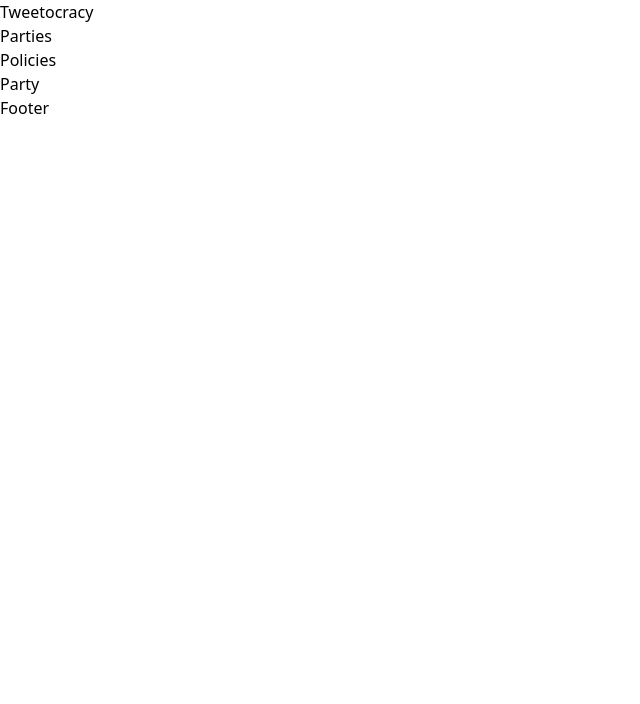
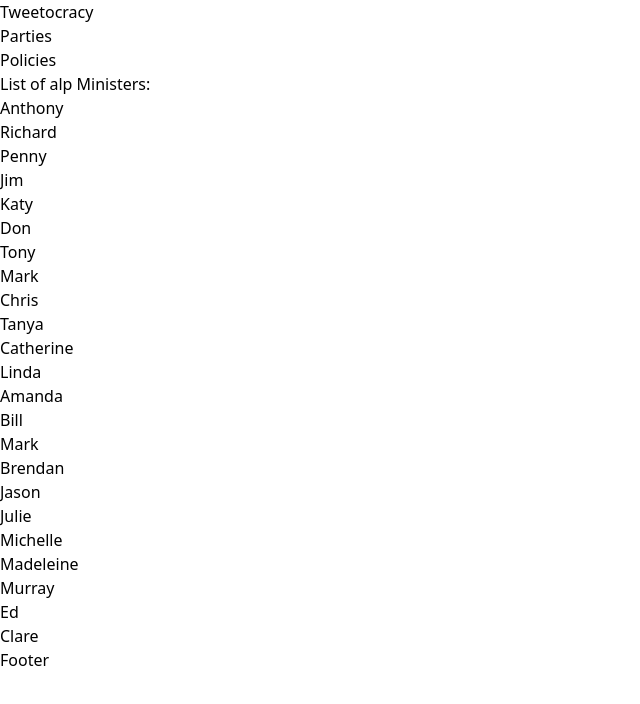
Before and after one commit to newportkat/tweetocracy, a React (Vite) app in the folder client/: page /parties/alp in a window 1280 px wide. Shown: the top 704 px of the page, without its empty margins (0-640 px from the left). Built offline with nearby package versions, Linux system fonts and the light colour scheme.

Commit message:
updated party

```diff
--- a/client/src/pages/Party.tsx
+++ b/client/src/pages/Party.tsx
@@ -1,7 +1,34 @@
-import React from "react";
+import React, { useEffect, useState } from "react"
+import { Link, useParams } from "react-router-dom"
+import { alpData } from "../data/alpData"
+import { coalitionData } from "../data/coalitionData"
 
 const Party = () => {
-  return <div>Party</div>;
-};
+    const { id } = useParams()
+    const [politicians, setPoliticians] = useState([])
 
-export default Party;
+    useEffect(() => {
+        if (id === "alp") {
+            setPoliticians(alpData)
+        } else if (id === "coalition") {
+            setPoliticians(coalitionData)
+        }
+    }, [id])
+
+    return (
+        <main>
+            <h2>List of {id} Ministers:</h2>
+            <ul>
+                {politicians.map((politician) => (
+                    <li key={politician.id}>
+                        <Link to={`/politicians/${politician.id}`}>
+                            {politician.latest_member.name.first}
+                        </Link>
+                    </li>
+                ))}
+            </ul>
+        </main>
+    )
+}
+
+export default Party
```
